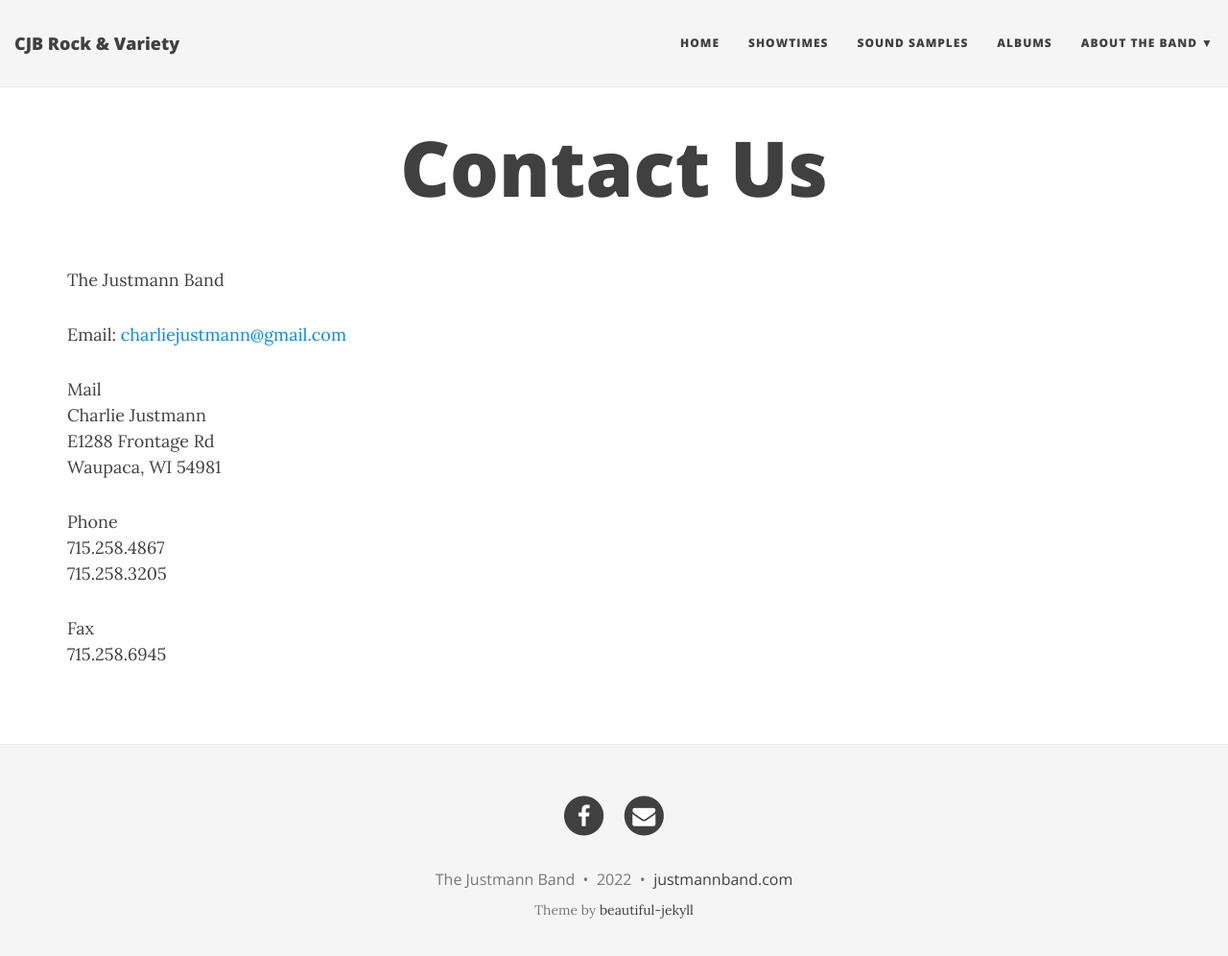
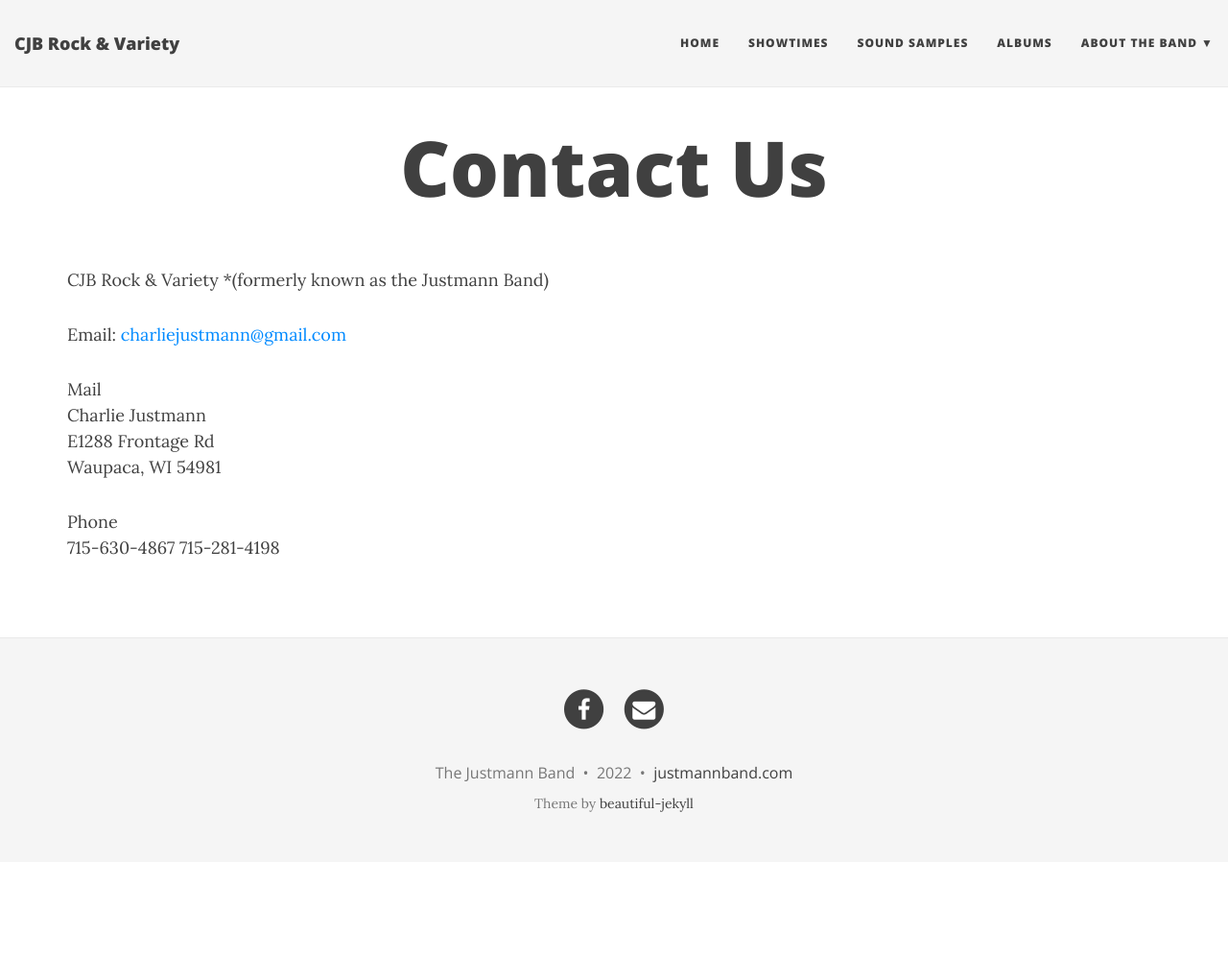
Before and after one commit to jcoenen/justmannband.com, a Jekyll site: the page built from contactus.md, in a window 1280 px wide and 1009 px high. Shown: the top 996 px of the window at 96% size. Built offline with Jekyll 4.4.1, drawn with Linux system fonts in a browser that asks for light colours; nearby versions of some CDN libraries.

Commit message:
Update contactus.md

```diff
--- a/contactus.md
+++ b/contactus.md
@@ -4,7 +4,7 @@ title: Contact Us
 subtitle:
 ---
 
-The Justmann Band
+CJB Rock & Variety *(formerly known as the Justmann Band)
 
 Email: [charliejustmann@gmail.com](mailto:charliejustmann@gmail.com)
 
@@ -14,8 +14,5 @@ E1288 Frontage Rd
 Waupaca, WI 54981
 
 Phone
-715.258.4867
-715.258.3205
-
-Fax
-715.258.6945
+715-630-4867
+715-281-4198
```
